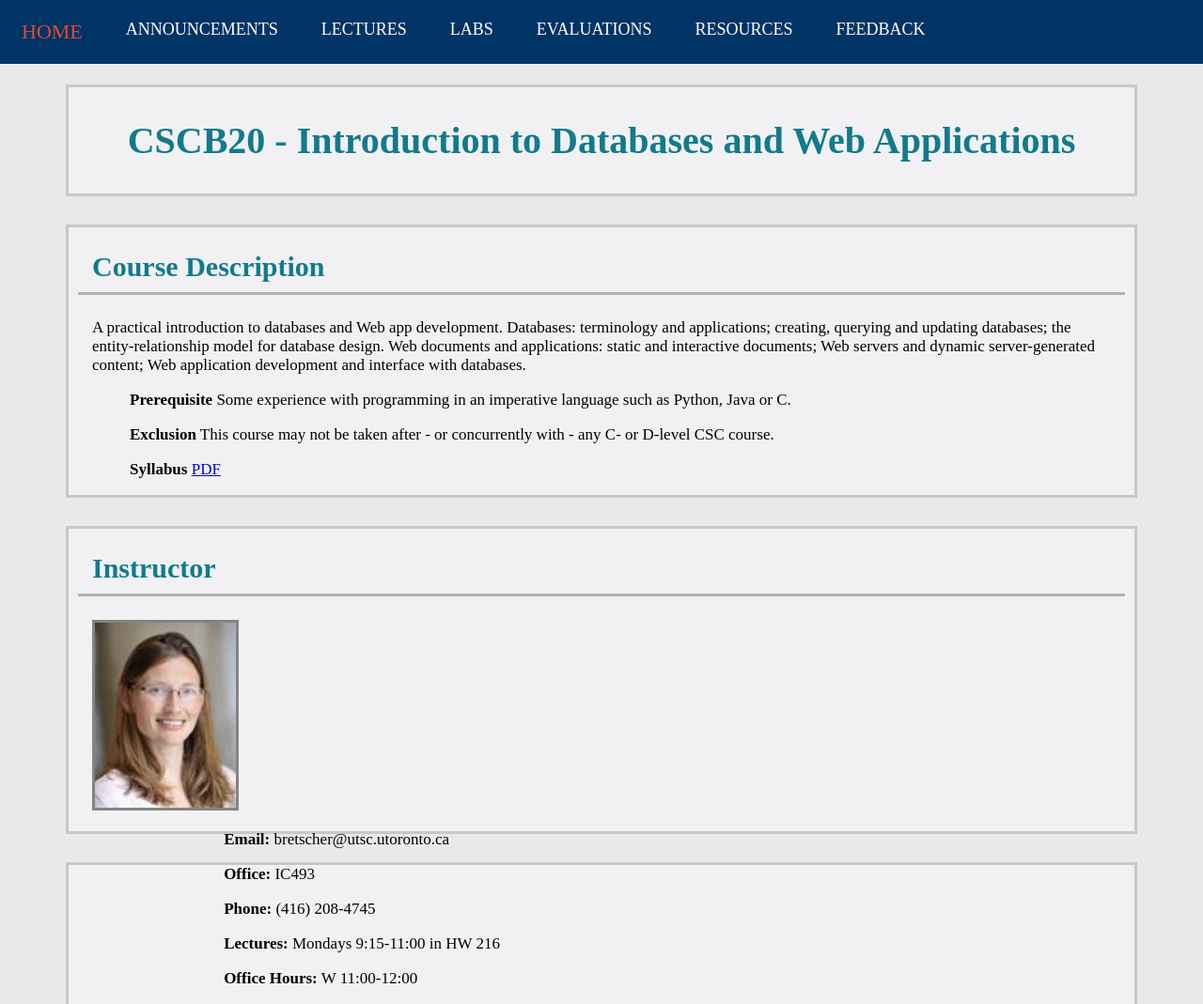
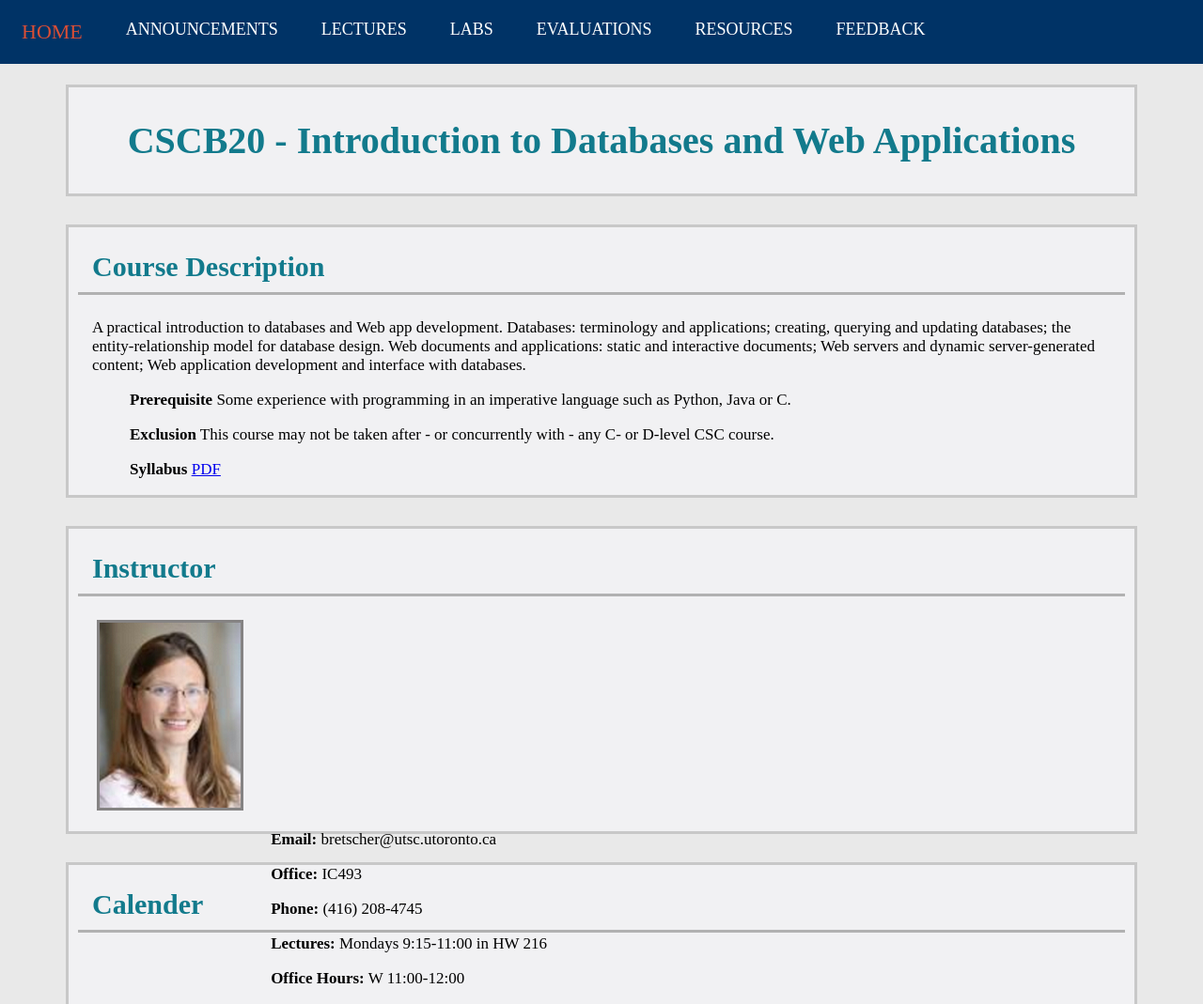
Before and after one commit to soodshru/CSCB20-Website, a Python web app: template templates/index.html in a window 1280 px wide. Shown: the top 1069 px of the page at 94% size. Run offline with Jinja, Linux system fonts and the light colour scheme; the template is opened without the code that fills it, so the values that code supplies are empty.

Commit message:
Fixed Index.html

```diff
--- a/templates/index.html
+++ b/templates/index.html
@@ -59,6 +59,7 @@
 					<li><p><strong>Office Hours:</strong> W 11:00-12:00</p></li>
 				</ul>
 			</div>
+
 			<br>
 			<br>
 		</section>
--- a/templates/static/StyleSheets/announcements.css
+++ b/templates/static/StyleSheets/announcements.css
@@ -2,6 +2,7 @@
   margin:0px;
   border:0px;
   padding:0px;
+  background-color: #E9E9E9;
 }
 
 .navbar {
--- a/templates/static/StyleSheets/index.css
+++ b/templates/static/StyleSheets/index.css
@@ -130,13 +130,13 @@
 
 .AnnaInfo {
   float: right;
-  padding-right: 650px;
+  padding-right:600px;
 }
 
 .AnnaImg {
   border : solid;
   border-color: #858383;
-  margin-left: 15px;
+  margin-left: 20px;
 }
 
 .main4 {
```
